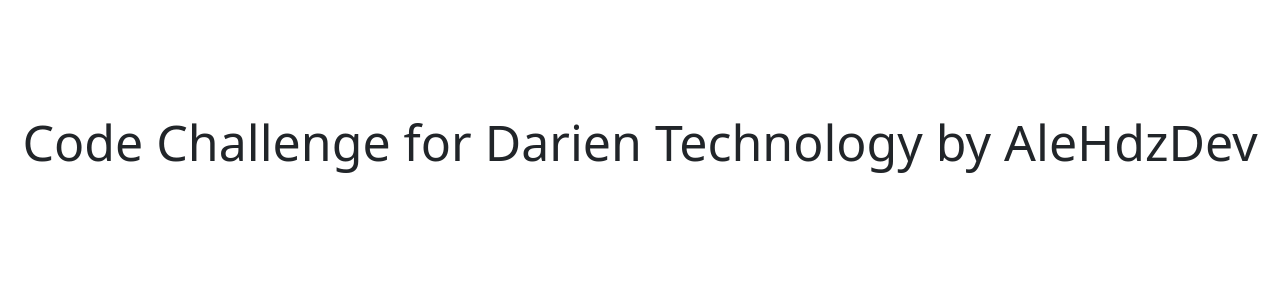
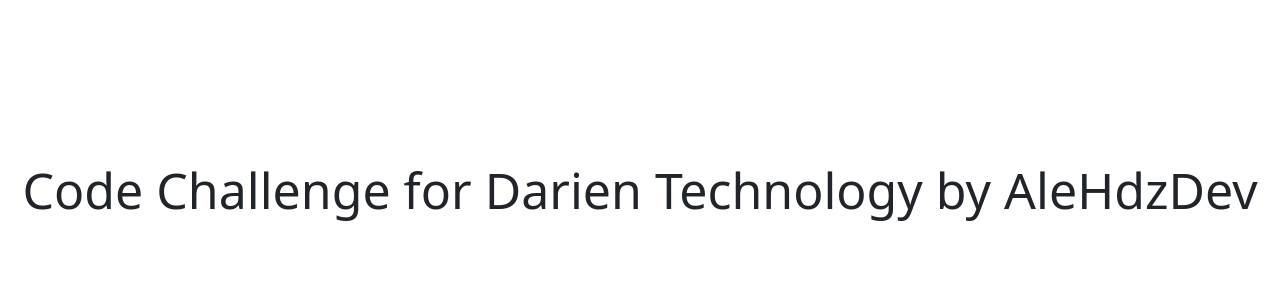
Before and after one commit to alehdzdev/darient-test, a Django app: page / in a window 1280 px wide. Shown: the part 126-426 px from the top of the page. Run offline with Django 3.2, Linux system fonts and the light colour scheme.

Commit message:
[UPDATE] padding home div

```diff
--- a/backend/static/css/style.css
+++ b/backend/static/css/style.css
@@ -3,7 +3,7 @@
 /* ----------------------------------------------------- */
 
 #home-div {
-    padding-top: 7rem;
+    padding-top: 10rem;
 }
 
 #text-home {
```
